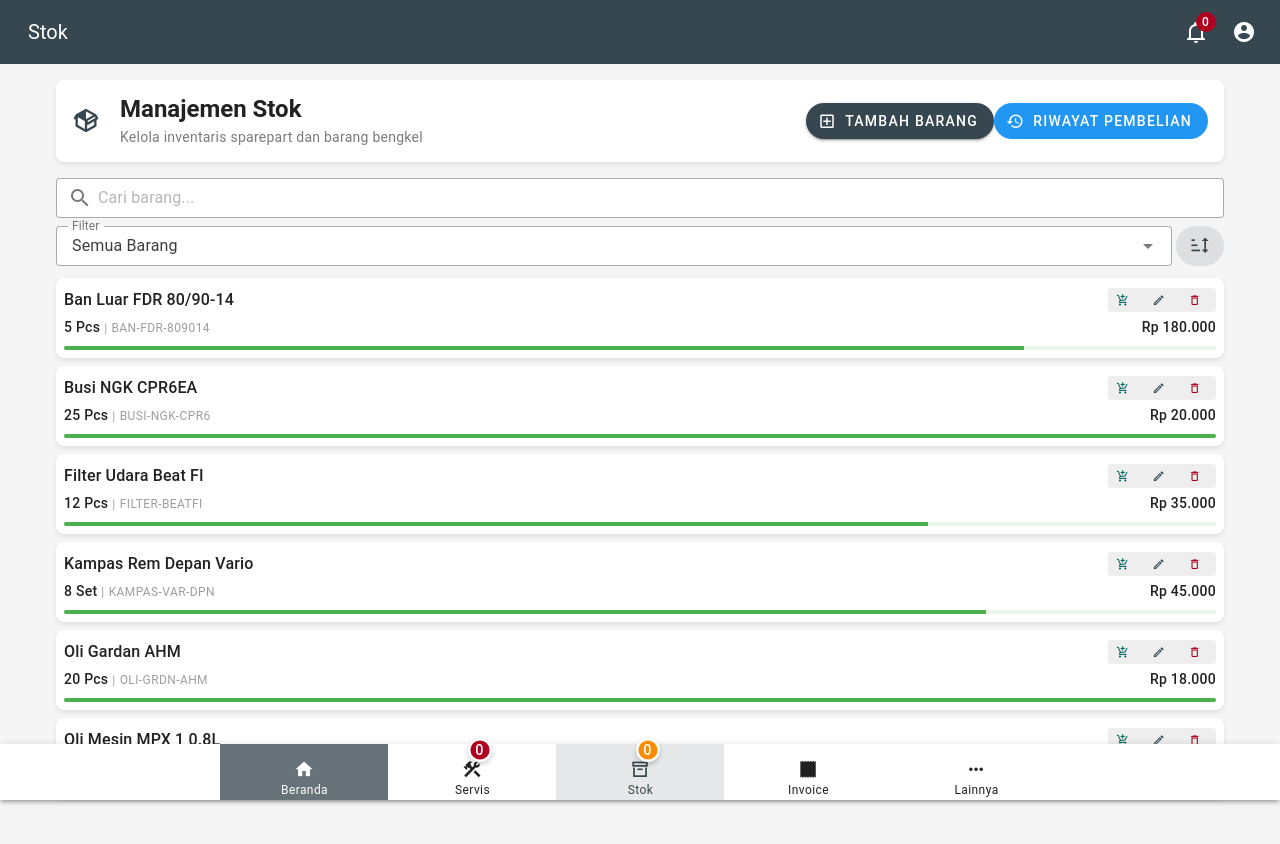
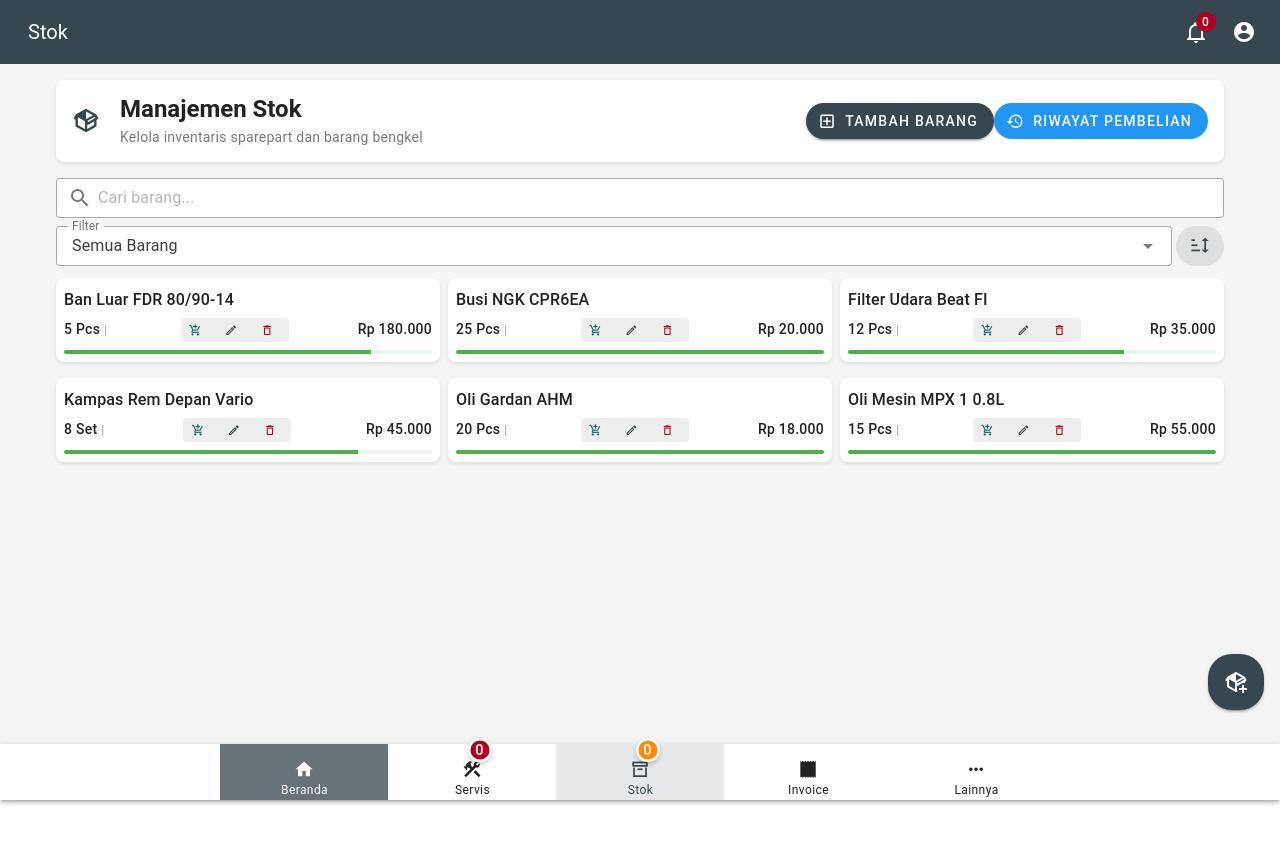
Before and after one commit to widiyanata/bengkel, a Vue app in the folder bengkelku-mobile/: page /stok in a window 1280 px wide. Shown: the top 844 px of the page. After the commit the page ends 800 px from the top, so only its background shows below. Built offline with nearby package versions, Linux system fonts and the light colour scheme.

Commit message:
optimixe ui stok

```diff
--- a/bengkelku-mobile/src/views/StockPage.vue
+++ b/bengkelku-mobile/src/views/StockPage.vue
@@ -96,9 +96,15 @@
 
     <!-- Stock List (Compact Card View) -->
     <div v-else-if="filteredStock.length > 0" class="stock-list">
-      <v-card
+      <v-row dense>
+        <v-col
           v-for="item in filteredStock"
           :key="item.id"
+          cols="12"
+          md="4"
+          sm="6"
+        >
+          <v-card
             class="mb-2 stock-item-card"
             :class="{'stock-low-card': Number(item.stokMinimal || 0) > 0 && Number(item.stokSaatIni || 0) <= Number(item.stokMinimal || 0)}"
             variant="flat"
@@ -123,18 +129,18 @@
                   >
                     Menipis
                   </v-chip>
-              <div class="flex-wrap ga-1 bg-surface-variant rounded">
-                <v-btn size="x-small" variant="text" color="secondary" @click="goToRecordPurchaseForItem(item)" prepend-icon="mdi-cart-plus" title="Beli"></v-btn>
-                <v-btn size="x-small" variant="text" @click="openEditItemDialog(item)" prepend-icon="mdi-pencil-outline" title="Edit"></v-btn>
-                <v-btn size="x-small" variant="text" @click="openDeleteItemDialog(item)" prepend-icon="mdi-delete-outline" title="Hapus" color="error"></v-btn>
-              </div>
                 </div>
 
                 <div class="d-flex align-center justify-space-between mt-1">
                   <div class="d-flex align-center">
                     <span class="text-body-2 font-weight-medium">{{ Number(item.stokSaatIni || 0) }} {{ item.satuan || '' }}</span>
                     <span class="text-caption text-grey mx-1">|</span>
-                <span class="text-caption text-grey">{{ item.kode || 'No Kode' }}</span>
+                    <!-- <span class="text-caption text-grey">{{ item.kode || 'No Kode' }}</span> -->
+                  </div>
+                  <div class="flex-wrap ga-1 bg-surface-variant rounded">
+                    <v-btn size="x-small" variant="text" color="secondary" @click="goToRecordPurchaseForItem(item)" prepend-icon="mdi-cart-plus" title="Beli"></v-btn>
+                    <v-btn size="x-small" variant="text" @click="openEditItemDialog(item)" prepend-icon="mdi-pencil-outline" title="Edit"></v-btn>
+                    <v-btn size="x-small" variant="text" @click="openDeleteItemDialog(item)" prepend-icon="mdi-delete-outline" title="Hapus" color="error"></v-btn>
                   </div>
                   <span class="text-body-2 primary--text font-weight-medium">{{ formatCurrency(item.hargaJual) }}</span>
                 </div>
@@ -174,6 +180,8 @@
               </v-tooltip>
             </div>
           </v-card>
+        </v-col>
+      </v-row>
     </div>
 
     <!-- Enhanced No Data Message -->
```
Lines whose indentation alone changed are shown as unchanged.
